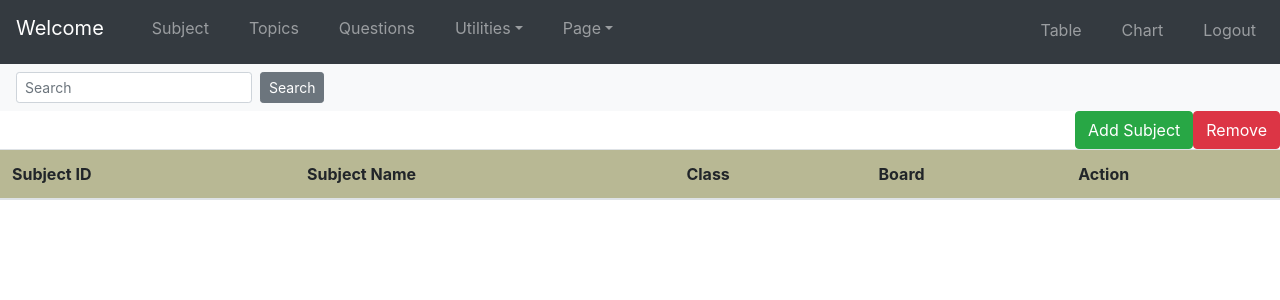
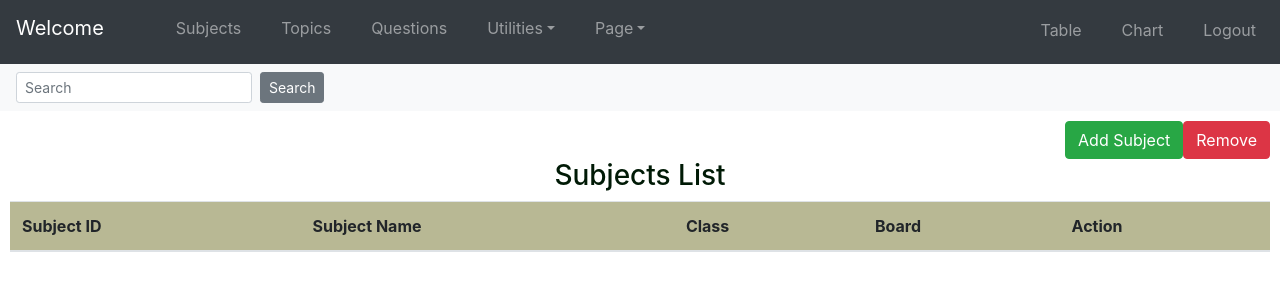
Before and after one commit to roshani97/Simlple_vue_js_task, a Vue app: page /#/ in a window 1280 px wide. Shown: the top 300 px of the page. Built offline with nearby package versions, Linux system fonts and the light colour scheme.

Commit message:
navigation bar with prpoper alignment and spacing

```diff
--- a/src/components/HelloWorld.vue
+++ b/src/components/HelloWorld.vue
@@ -5,7 +5,7 @@
     <b-navbar-nav  class="w-100  mb-1">
       <b-navbar-brand href="#">Welcome</b-navbar-brand>
 
-      <b-nav-item href="#" class="pl-4 mb-1" >Subject</b-nav-item>
+      <b-nav-item href="#" class="pl-5 mb-1" >Subjects</b-nav-item>
       <b-nav-item href="#" class="pl-4 mb-1">Topics</b-nav-item>
       <b-nav-item href="#" class="pl-4 mb-1">Questions</b-nav-item>
 
@@ -57,6 +57,7 @@
   </b-modal>
 <b-button  @click="deleteTableRow()" variant="danger">Remove</b-button>
 <br>
+<h3 align="center" style="color:#001a06">Subjects List</h3>
 <table  class="table table-striped" striped>
 <thead style="background:#b8b894">
 <th>Subject ID</th>
@@ -122,5 +123,7 @@ export default {
 }
 </script>
 <style scoped>
-
+#sub_list{
+  padding:10px;
+}
 </style>
```
